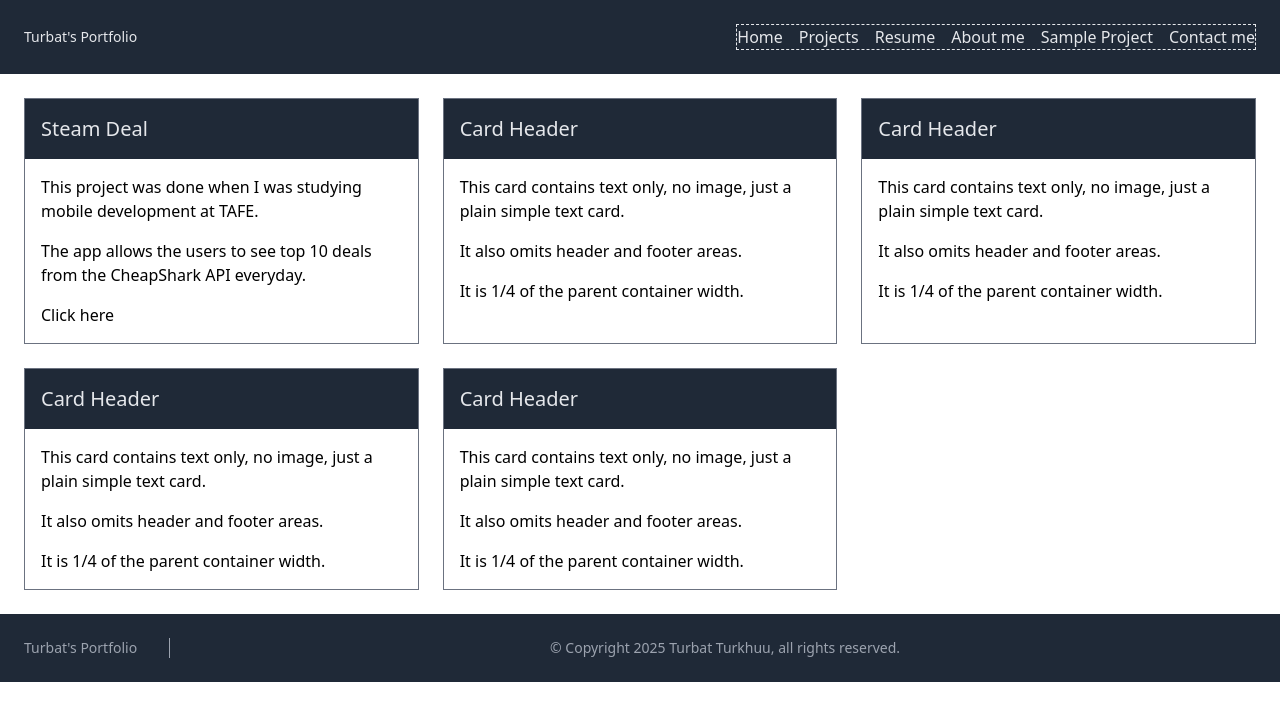
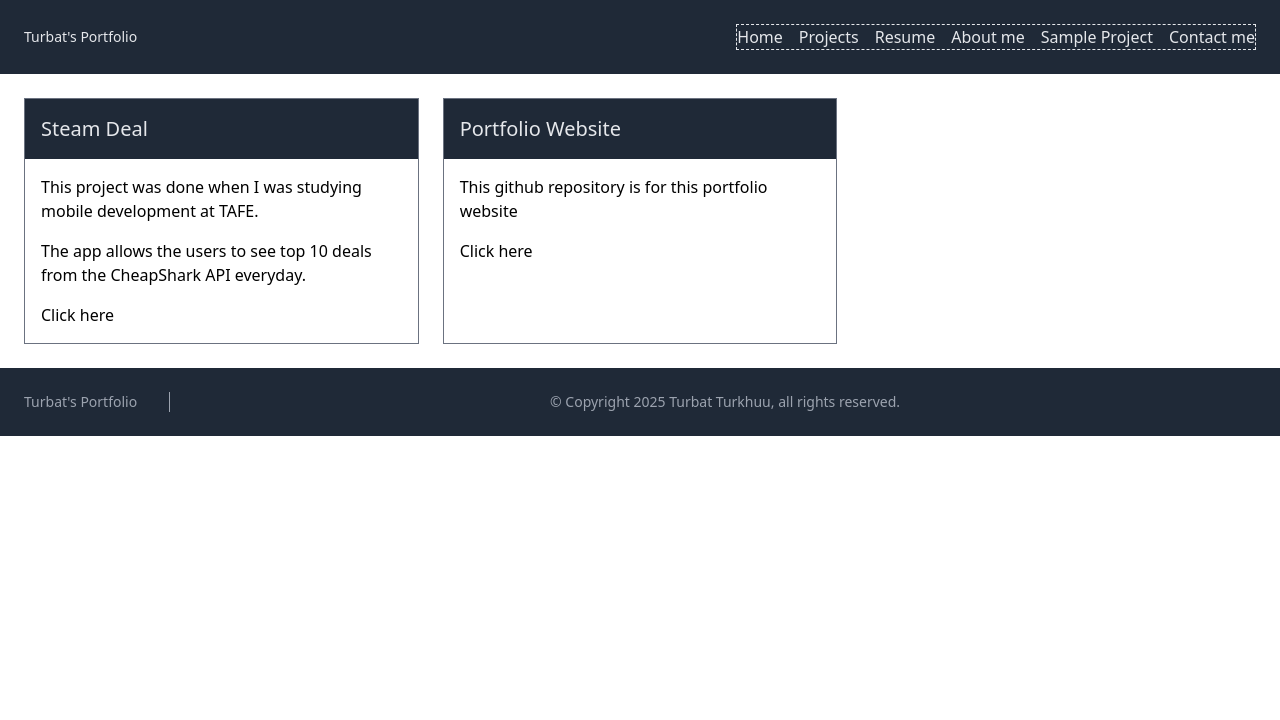
Before and after one commit to Turbat-git/WebTechProject, a website: page projects.html in a window 1280 px wide. Drawn offline with Linux system fonts and the light colour scheme.

Commit message:
fix: fix css not working

```diff
--- a/assets/css/style.css
+++ b/assets/css/style.css
@@ -9,26 +9,11 @@
 }
 
 /**General*/
-header, footer {
-    background-color: gray;
-    text-align: center;
-    border: solid 0.1em black;
-    padding: 1rem 1rem;
-}
-
 main, aside {
     background-color: gray;
     padding: 1rem;
     border: solid 0.1em black;
 }
-
-nav{
-    background-color: gray;
-    width: 100%;
-    border: solid 0.1em black;
-    padding: 1rem 1rem;
-}
-
 /**Articles*/
 .articles{
     display: grid;
@@ -44,9 +29,6 @@ article {
 
 /**Mobile*/
 @media screen and (min-width: 290px) {
-    nav{
-        display: none;
-    }
     aside{
         display: none;
     }
@@ -62,18 +44,6 @@ article {
     }
     .articles{
         grid-template-columns: 1fr;
-    }
-    header {
-        position: fixed;
-        top: 0;
-        left: 0;
-        width: 100%;
-        z-index: 1;
-    }
-    footer {
-        position: fixed;
-        bottom: 0;
-        width: 100%;
     }
     .hamburger-icon {
         position: fixed;
@@ -145,7 +115,6 @@ article {
         flex-direction: column;
     }
     section{
-        background-color: gray;
         text-align: left;
         padding-top: 1em;
     }
@@ -154,26 +123,6 @@ article {
         font-weight: normal;
         background-color: gray;
         text-align: left;
-    }
-    header {
-        position: fixed;
-        z-index: 1;
-        height: 3em;
-        width: 100%;
-    }
-    nav{
-        display: flex;
-        position: fixed;
-        z-index: 0;
-        height: 3em;
-        width: 100%;
-        top: 2.8em;
-    }
-    footer {
-        position: fixed;
-        z-index: 1;
-        height: 5.5em;
-        width: 100%;
     }
     main{
         width: 100%;
--- a/projects.html
+++ b/projects.html
@@ -32,42 +32,11 @@
     </article>
     <article class="border border-gray-500 flex flex-col gap-4 p-4">
         <header class="bg-gray-800 text-gray-200 p-4 -m-4 mb-0">
-            <h4 class="text-bold text-xl">Card Header</h4>
+            <h4 class="text-bold text-xl">Portfolio Website</h4>
         </header>
         <main class="flex flex-col gap-4">
-            <article>This card contains text only, no image, just a plain simple text card.</article>
-            <article>It also omits header and footer areas.</article>
-            <article>It is 1/4 of the parent container width.</article>
-        </main>
-    </article>
-    <article class="border border-gray-500 flex flex-col gap-4 p-4">
-        <header class="bg-gray-800 text-gray-200 p-4 -m-4 mb-0">
-            <h4 class="text-bold text-xl">Card Header</h4>
-        </header>
-        <main class="flex flex-col gap-4">
-            <article>This card contains text only, no image, just a plain simple text card.</article>
-            <article>It also omits header and footer areas.</article>
-            <article>It is 1/4 of the parent container width.</article>
-        </main>
-    </article>
-    <article class="border border-gray-500 flex flex-col gap-4 p-4">
-        <header class="bg-gray-800 text-gray-200 p-4 -m-4 mb-0">
-            <h4 class="text-bold text-xl">Card Header</h4>
-        </header>
-        <main class="flex flex-col gap-4">
-            <article>This card contains text only, no image, just a plain simple text card.</article>
-            <article>It also omits header and footer areas.</article>
-            <article>It is 1/4 of the parent container width.</article>
-        </main>
-    </article>
-    <article class="border border-gray-500 flex flex-col gap-4 p-4">
-        <header class="bg-gray-800 text-gray-200 p-4 -m-4 mb-0">
-            <h4 class="text-bold text-xl">Card Header</h4>
-        </header>
-        <main class="flex flex-col gap-4">
-            <article>This card contains text only, no image, just a plain simple text card.</article>
-            <article>It also omits header and footer areas.</article>
-            <article>It is 1/4 of the parent container width.</article>
+            <article>This github repository is for this portfolio website</article>
+            <a href="https://github.com/Turbat-git/WebTechProject">Click here</a>
         </main>
     </article>
 </main>
```
Also changed, not shown: index.html (+8 -16 lines), resume.html (+2 -6 lines), sample.html (+26 -13 lines).
